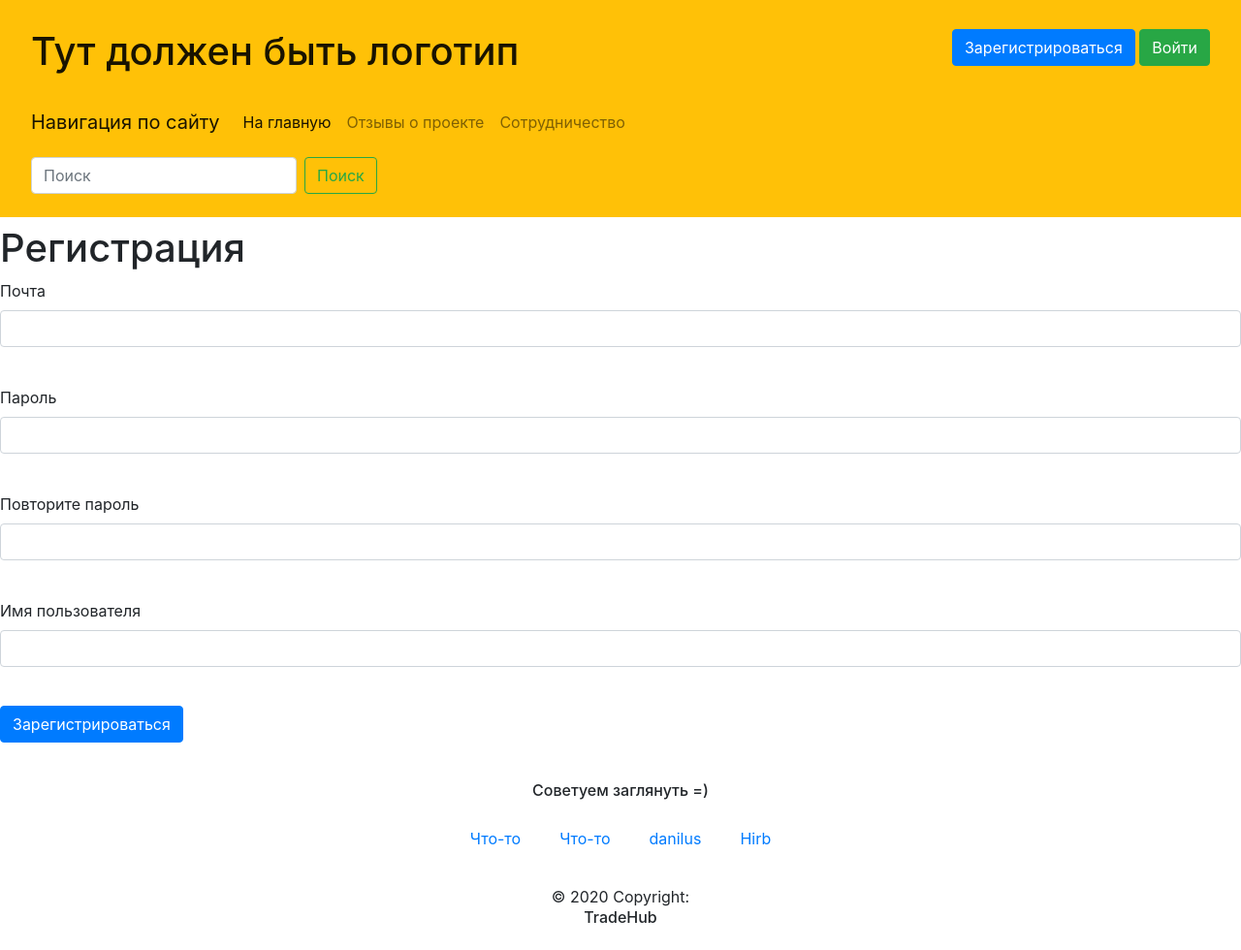
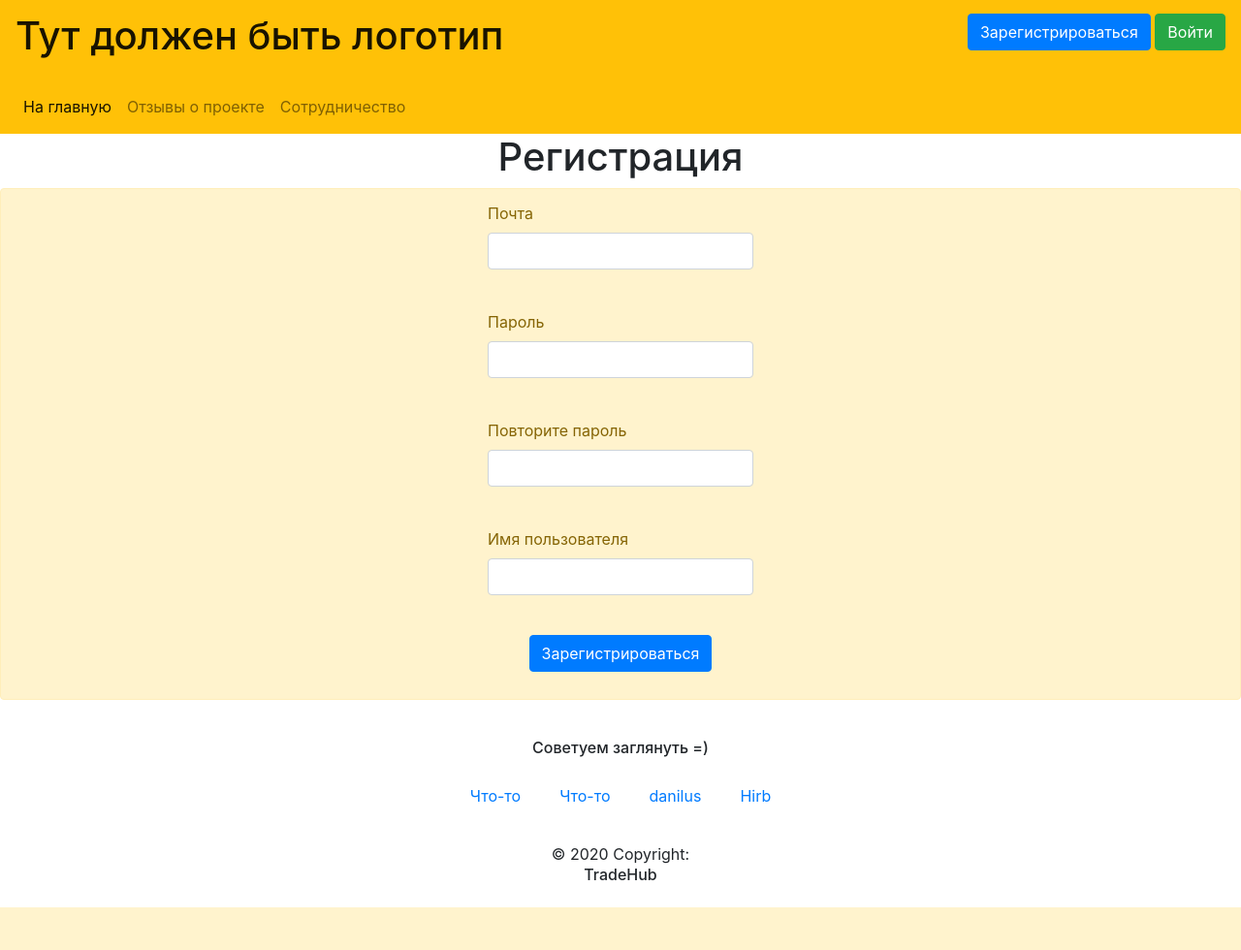
Before and after one commit to Hirbi/Flask_Project, a Flask app: page /register in a window 1280 px wide. Shown: the whole page at 97% size. After the commit the page ends 936 px from the top, so only its background shows below. Run offline with Flask 2, Linux system fonts and the light colour scheme; some libraries are stand-ins or nearby versions.

Commit message:
little beaty change templates

```diff
--- a/static/css/menu_style.css
+++ /dev/null
@@ -1,3 +0,0 @@
-.footer_table {
-    padding: 100px;
-   }
--- a/templates/base.html
+++ b/templates/base.html
@@ -7,10 +7,11 @@
             href="https://stackpath.bootstrapcdn.com/bootstrap/4.4.1/css/bootstrap.min.css"
           integrity="sha384-Vkoo8x4CGsO3+Hhxv8T/Q5PaXtkKtu6ug5TOeNV6gBiFeWPGFN9MuhOf23Q9Ifjh"
           crossorigin="anonymous">
+    <link rel="stylesheet" href="../static/css/colors.css">
     <title>TradeHub</title>
 </head>
 <body>
-<div class="p-3 mb-2 bg-warning" role="alert">
+<div class="main">
     <nav class="navbar navbar-light bg-warning">
         <a class="navbar-brand" href="/index"><h1>Тут должен быть логотип</h1></a>
         <!-- Если пользователь авторизован -->
@@ -24,7 +25,7 @@
         {% endif %}
     </nav>
     <nav class="navbar navbar-expand-lg navbar-light bg-warning">
-          <a class="navbar-brand">Навигация по сайту</a>
+        {% block navigation %}{% endblock %}
       <div class="collapse navbar-collapse" id="navbarNavDropdown">
         <ul class="navbar-nav ml-left">
           <li class="nav-item active">
@@ -43,25 +44,20 @@
         <table>
             <tr>
                 <td>
-                    <a class="btn btn-success float-right" href="#">
+                    <a class="btn btn-success float-right" href="add_obj">
                     Подать объявление
                     </a>
                 </td>
                 <td>
-                        <a class="btn btn-danger float-right" href="logout">
-                            Выйти
+                    <a class="btn btn-danger float-right" href="logout">
+                        Выйти
                     </a>
                 </td>
             </tr>
         </table>
         {% endif %}
     </nav>
-    <nav class="navbar navbar-light bg-warning">
-        <form class="form-inline">
-        <input class="form-control mr-sm-2" type="search" placeholder="Поиск" aria-label="Search">
-        <button class="btn btn-outline-success my-2 my-sm-0" type="submit">Поиск</button>
-      </form>
-    </nav>
+    {% block find %}{% endblock %}
 </div>
 <main>
     {% block content %}{% endblock %}
--- a/templates/register.html
+++ b/templates/register.html
@@ -1,10 +1,15 @@
 {% extends "base.html" %}
 
 {% block content %}
-<h1>Регистрация</h1>
+<link rel="stylesheet" href="../static/css/register_form.css">
+<h1 align="center">Регистрация</h1>
 <form action="" method="post">
     {{ form.hidden_tag() }}
     {{ form.csrf_token }}
+    <div class="alert alert-warning" role="alert">
+        <table align="center">
+            <tr>
+                <td>
                     <p>
                         {{ form.email.label }}<br>
                         {{ form.email(class="form-control", type="email") }}<br>
@@ -14,6 +19,10 @@
                             </p>
                         {% endfor %}
                     </p>
+                </td>
+            </tr>
+            <tr>
+                <td>
                     <p>
                         {{ form.password.label }}<br>
                         {{ form.password(class="form-control", type="password") }}<br>
@@ -23,6 +32,10 @@
                             </p>
                         {% endfor %}
                     </p>
+                </td>
+            </tr>
+            <tr>
+                <td>
                     <p>
                         {{ form.password_again.label }}<br>
                         {{ form.password_again(class="form-control", type="password") }}<br>
@@ -32,6 +45,10 @@
                             </p>
                         {% endfor %}
                     </p>
+                </td>
+            </tr>
+            <tr>
+                <td>
                     <p>
                         {{ form.name.label }}<br>
                         {{ form.name(class="form-control") }}<br>
@@ -41,7 +58,11 @@
                             </p>
                         {% endfor %}
                     </p>
-    <p>{{ form.submit(type="submit", class="btn btn-primary") }}</p>
+                </td>
+            </tr>
+        </table>
+        <p align="center">{{ form.submit(type="submit", class="btn btn-primary") }}</p>
         {{message}}
+    </div>
 </form>
 {% endblock %}
```
Also changed, not shown: templates/main_page.html (+11 -0 lines), db/blogs.sqlite. Lines whose indentation alone changed are shown as unchanged.
